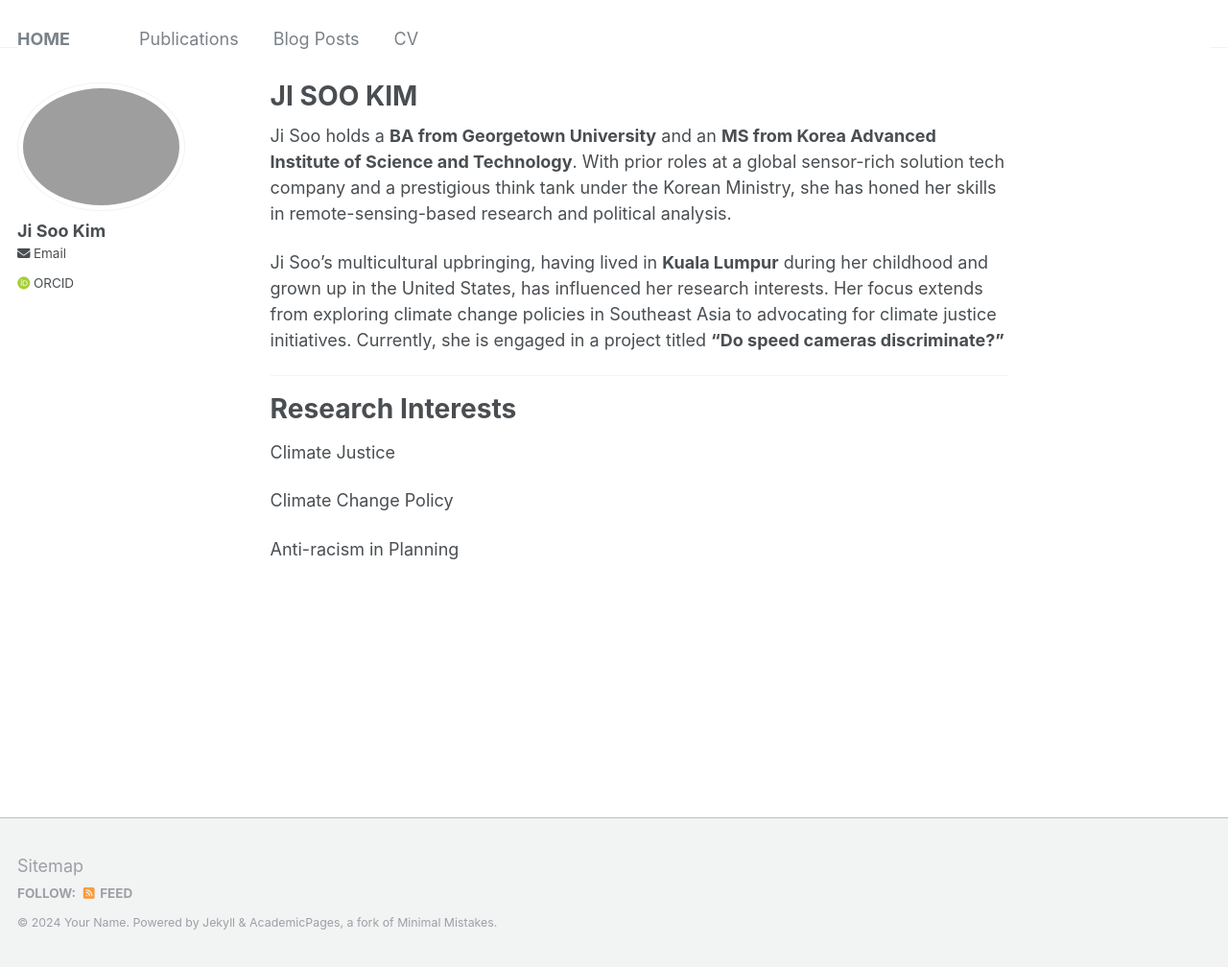
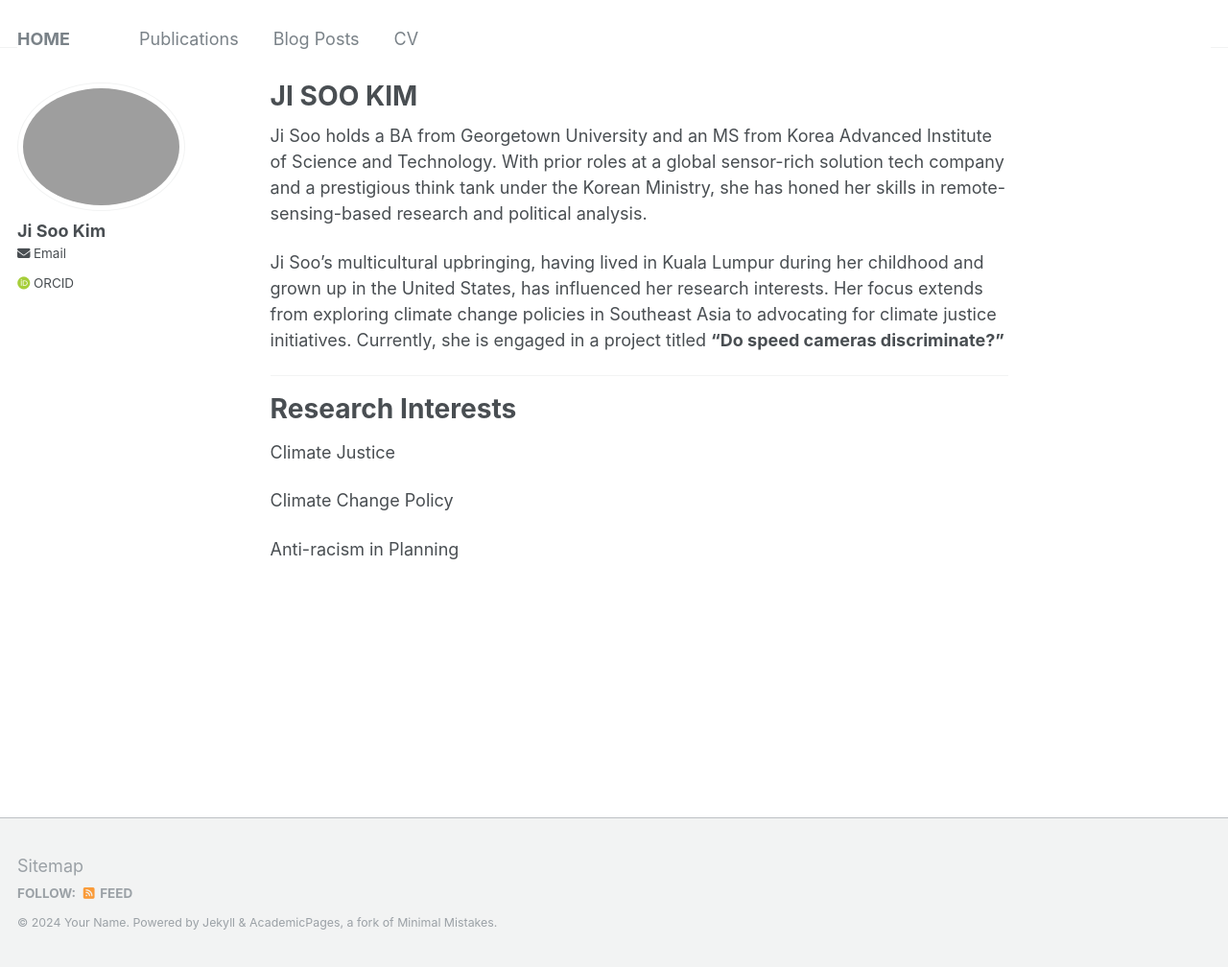
Before and after one commit to jk-jisookim/jk-jisookim.github.io, a Jekyll site: the page built from _pages/about.md, in a window 1280 px wide and 1008 px high. Shown: the whole window at 96% size. Built offline with Jekyll 4.4.1, drawn with Linux system fonts in a browser that asks for light colours; some web fonts are replaced.

```diff
--- a/_pages/about.md
+++ b/_pages/about.md
@@ -7,9 +7,9 @@ redirect_from:
   - /about.html
 ---
 
-Ji Soo holds a <b>BA from Georgetown University</b> and an <b>MS from Korea Advanced Institute of Science and Technology</b>. With prior roles at a global sensor-rich solution tech company and a prestigious think tank under the Korean Ministry, she has honed her skills in remote-sensing-based research and political analysis.
+Ji Soo holds a BA from Georgetown University and an MS from Korea Advanced Institute of Science and Technology. With prior roles at a global sensor-rich solution tech company and a prestigious think tank under the Korean Ministry, she has honed her skills in remote-sensing-based research and political analysis.
 
-Ji Soo's multicultural upbringing, having lived in <b>Kuala Lumpur</b> during her childhood and grown up in the United States, has influenced her research interests. Her focus extends from exploring climate change policies in Southeast Asia to advocating for climate justice initiatives. Currently, she is engaged in a project titled <b>"Do speed cameras discriminate?"</b>
+Ji Soo's multicultural upbringing, having lived in Kuala Lumpur during her childhood and grown up in the United States, has influenced her research interests. Her focus extends from exploring climate change policies in Southeast Asia to advocating for climate justice initiatives. Currently, she is engaged in a project titled <b>"Do speed cameras discriminate?"</b>
 
 
 
```
